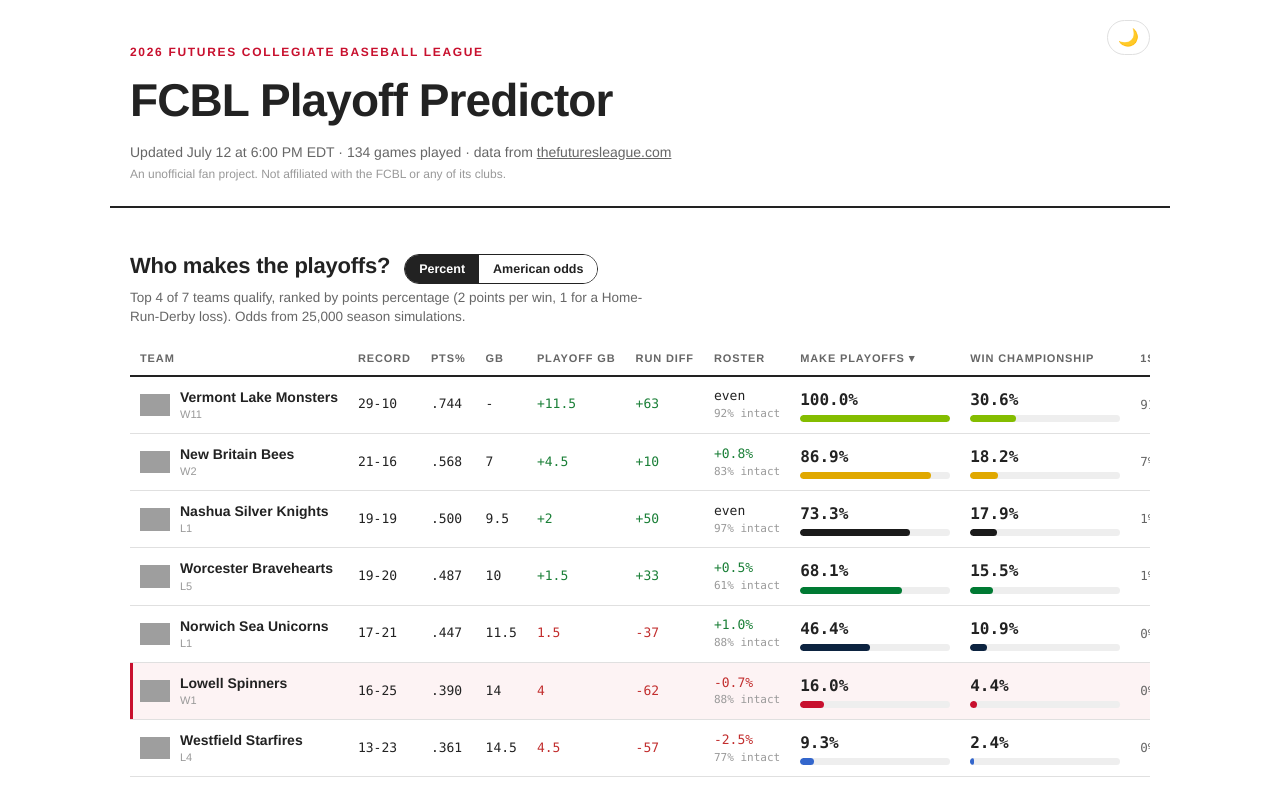
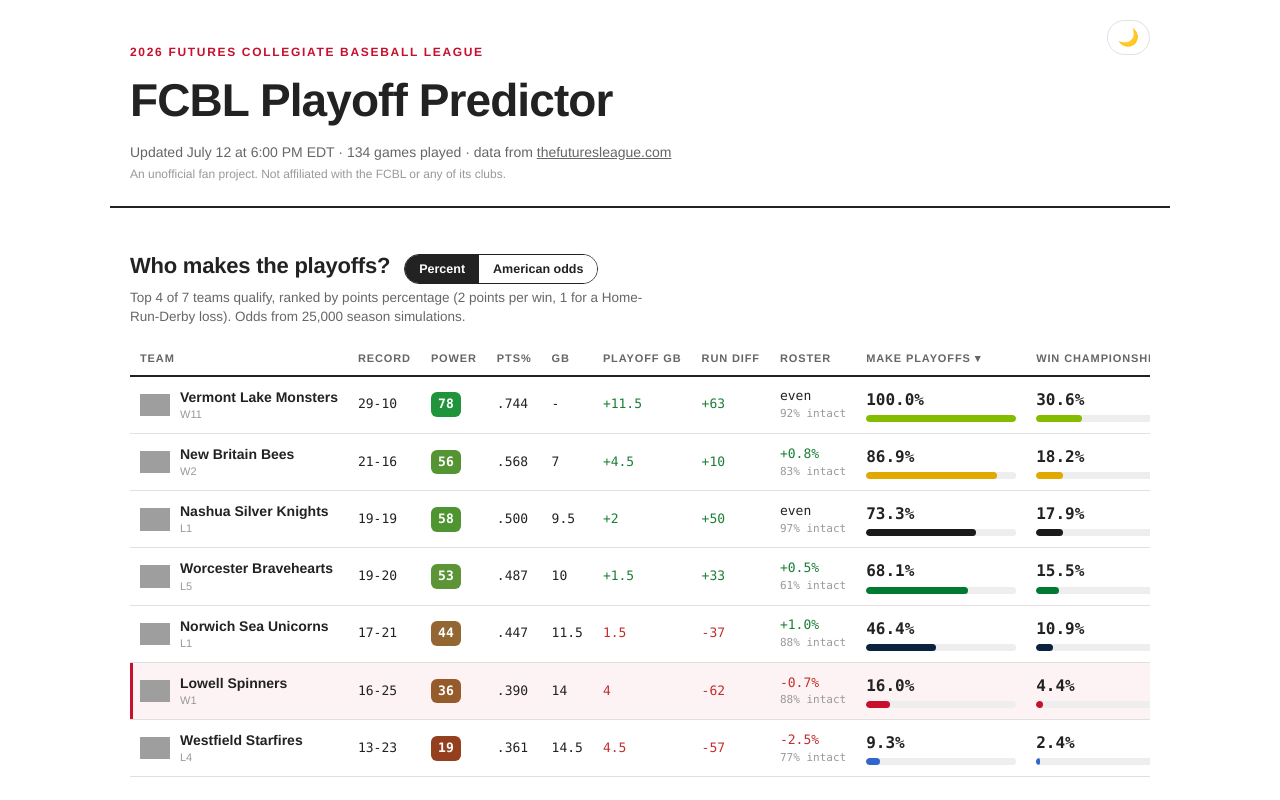
Before and after one commit to andrevlah/fcbl-playoff-predictor, a website: page docs/index.html in a window 1280 px wide. Shown: the top 800 px of the page. Drawn offline with Linux system fonts and the light colour scheme; grey boxes are pictures that could not be loaded.

Commit message:
Add team Power rating (1-100) column
New 'Power' column in the standings: the model's overall strength estimate
mapped to 1-100, where 50 = a league-average team. Colored badge (red ->
slate -> green), sortable, and it moves live with the Play GM dials
(computed from talentFor, so it sees the strength dials and weights).
Schedule-independent -- pure team quality, not record.

Scale is a deliberately modest linear stretch of talent (K=450), so the
current board reads VT 78 / NSH 58 / NB 56 / WOR 53 / NOR 44 / LOW 36 /
WF 19 -- real separation without inflating a mid-major summer league into
blowout numbers. powerRating() shared in sim.js, tested; 34 tests.

Co-Authored-By: Claude Fable 5 <noreply@anthropic.com>

```diff
--- a/docs/css/style.css
+++ b/docs/css/style.css
@@ -308,6 +308,18 @@ tr.row-lowell td:first-child {
 .rd-pos { color: var(--up); }
 .rd-neg { color: var(--down); }
 
+.power-badge {
+  display: inline-block;
+  min-width: 30px;
+  padding: 3px 7px;
+  border-radius: 6px;
+  font-family: var(--mono);
+  font-size: 13px;
+  font-weight: 700;
+  color: #fff;
+  text-align: center;
+}
+
 .seed-cell { font-family: var(--mono); font-size: 12.5px; color: var(--ink-soft); }
 .num-cell { font-family: var(--mono); font-size: 13px; }
 .proj-band { font-size: 11px; color: var(--ink-faint); display: block; }
--- a/docs/index.html
+++ b/docs/index.html
@@ -15,7 +15,7 @@
 })();
 </script>
 <link rel="preconnect" href="https://cdn.prestosports.com">
-<link rel="stylesheet" href="css/style.css?v=11">
+<link rel="stylesheet" href="css/style.css?v=12">
 <link rel="icon" href="https://cdn.prestosports.com/action/cdn/logos/id/t5qjkc7rx8vjsu24.png">
 </head>
 <body>
@@ -54,6 +54,7 @@
         <tr>
           <th class="th-team" data-sort="name">Team</th>
           <th data-sort="record">Record</th>
+          <th data-sort="power" title="Team power rating, 1-100. 50 = a league-average team. The model's overall strength estimate (runs, record, recent form, roster), independent of schedule. Moves with the Play GM dials.">Power</th>
           <th data-sort="ptsPct">Pts%</th>
           <th data-sort="gb">GB</th>
           <th data-sort="cutGB" title="Games behind the 4th and final playoff spot; + means a cushion ahead of the cut line">Playoff GB</th>
@@ -264,6 +265,6 @@
 <div id="tooltip" class="tooltip" hidden></div>
 
 <script src="vendor/d3.v7.min.js"></script>
-<script type="module" src="js/app.js?v=11"></script>
+<script type="module" src="js/app.js?v=12"></script>
 </body>
 </html>
--- a/docs/js/app.js
+++ b/docs/js/app.js
@@ -2,9 +2,9 @@
 // Loads the published data, renders everything, and re-simulates client-side
 // (in a Web Worker running the identical engine) whenever a dial moves.
 
-import { TEAMS, ABBRS, logoURL, newsNotes, chartColor, isDarkTheme } from "./teams.js?v=11";
-import { DEFAULT_SETTINGS, remainingSoS } from "./sim.js?v=11";
-import { renderHistoryChart, renderLowellCurve, hideTip } from "./charts.js?v=11";
+import { TEAMS, ABBRS, logoURL, newsNotes, chartColor, isDarkTheme } from "./teams.js?v=12";
+import { DEFAULT_SETTINGS, remainingSoS, talentFor, powerRating } from "./sim.js?v=12";
+import { renderHistoryChart, renderLowellCurve, hideTip } from "./charts.js?v=12";
 
 const $ = (id) => document.getElementById(id);
 
@@ -55,6 +55,16 @@ function toAmericanOdds(p) {
 const fmtAmerican = (p) => toAmericanOdds(p);
 // games-behind numbers are halves: show "2" not "2.0", but "1.5" as-is
 const fmtGB = (v) => (Number.isInteger(v) ? String(v) : v.toFixed(1));
+
+// power-badge background: red (weak) -> slate (average, ~50) -> green (strong)
+function powerColor(p) {
+  const t = clampNum((p - 50) / 35, -1, 1); // -1 at ~15, +1 at ~85
+  const hue = t >= 0 ? 90 + t * 55 : 15 + (1 + t) * 20; // green side vs red side
+  const sat = 45 + Math.abs(t) * 25;
+  const light = 40 - Math.abs(t) * 6;
+  return `hsl(${hue}, ${sat}%, ${light}%)`;
+}
+const clampNum = (x, lo, hi) => Math.min(hi, Math.max(lo, x));
 const fmtDate = (iso) => {
   const [y, m, d] = iso.split("-").map(Number);
   return new Date(y, m - 1, d).toLocaleDateString("en-US", { weekday: "short", month: "short", day: "numeric" });
@@ -130,6 +140,9 @@ function tableRows() {
       // the 4th seed
       cutGB: inPlayoffs.has(t.abbr) ? gbVs(fifth, t) : -gbVs(t, fourth),
       runDiff: t.RS - t.RA,
+      // 1-100 power rating from the model's strength estimate; reflects the
+      // current dials (talentFor sees dials + weights), schedule-independent
+      power: powerRating(talentFor(t, state.settings.dials[t.abbr] || 0, state.settings)),
       rosterShift: t.rosterShift ?? null,
       activePA: t.activePA ?? null,
       playoffPct: o.playoffPct,
@@ -175,8 +188,10 @@ function renderTable() {
     tdTeam.appendChild(cell);
     tr.appendChild(tdTeam);
 
-    // record / pts% / GB
+    // record / power / pts% / GB
     tr.insertAdjacentHTML("beforeend", `<td class="num-cell">${r.record}</td>`);
+    tr.insertAdjacentHTML("beforeend",
+      `<td><span class="power-badge" style="background:${powerColor(r.power)}">${r.power}</span></td>`);
     tr.insertAdjacentHTML("beforeend", `<td class="num-cell">${r.ptsPct.toFixed(3).replace(/^0/, "")}</td>`);
     tr.insertAdjacentHTML("beforeend", `<td class="num-cell">${r.gb === 0 ? "-" : fmtGB(r.gb)}</td>`);
     tr.insertAdjacentHTML("beforeend",
@@ -651,7 +666,7 @@ function resetToOfficial() {
 // worker plumbing
 // ---------------------------------------------------------------------------
 
-const worker = new Worker("js/worker.js?v=11", { type: "module" });
+const worker = new Worker("js/worker.js?v=12", { type: "module" });
 let simId = 0;
 let simTimer = null;
 
--- a/docs/js/charts.js
+++ b/docs/js/charts.js
@@ -2,7 +2,7 @@
 // curve. D3 v7 is vendored (docs/vendor/) and loaded as a classic script by
 // app.js before these functions run, so `d3` is a global here.
 
-import { TEAMS, logoURL, chartColor } from "./teams.js?v=11";
+import { TEAMS, logoURL, chartColor } from "./teams.js?v=12";
 
 // grayscale palette read from the live CSS variables so charts follow the
 // active theme; called at render time, and charts re-render on theme toggle
--- a/docs/js/sim.js
+++ b/docs/js/sim.js
@@ -67,6 +67,15 @@ export function mulberry32(a) {
 
 export function clamp(x, lo, hi) {
   return Math.min(hi, Math.max(lo, x));
+}
+
+// Power rating on a 1-100 scale for display. 50 = an exactly league-average
+// team; the spread is a fixed linear stretch of the model's talent estimate,
+// deliberately modest so it reflects real separation without exaggerating a
+// mid-major summer league into blowout territory. Schedule-independent (pure
+// strength), and it moves with the Play GM dials because talent does.
+export function powerRating(talent) {
+  return Math.round(clamp(50 + (talent - 0.5) * 450, 1, 99));
 }
 
 // --- team strength -----------------------------------------------------------
--- a/docs/js/worker.js
+++ b/docs/js/worker.js
@@ -1,6 +1,6 @@
 // Web Worker: runs the exact same simulation engine as the server, off the
 // main thread so the dials feel instant.
-import { simulate } from "./sim.js?v=11";
+import { simulate } from "./sim.js?v=12";
 
 self.onmessage = (e) => {
   const { id, payload } = e.data;
```
Also changed, not shown: test/sim.test.js (+13 -1 lines).
